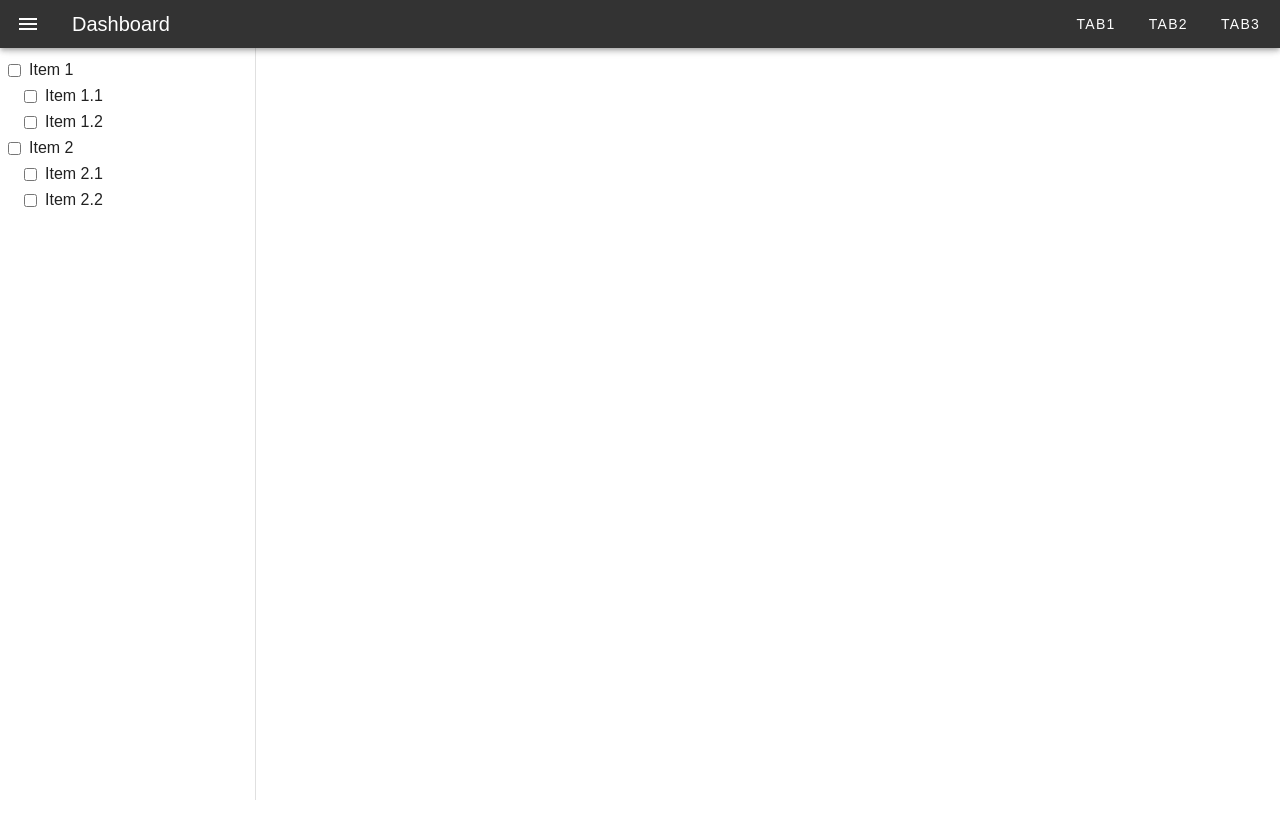
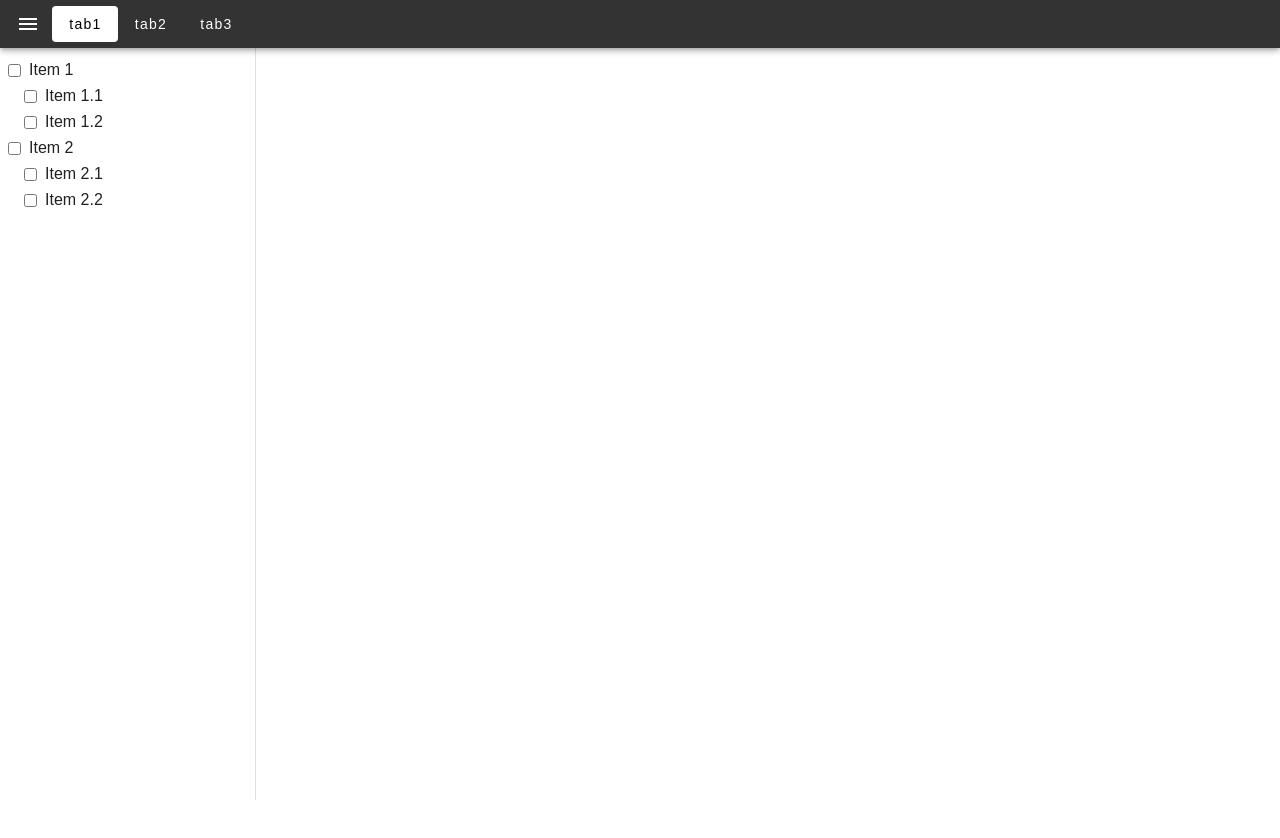
Before and after one commit to timcsy/wsmq, a website: page js/dashboard.html in a window 1280 px wide. Drawn offline with nearby package versions, Linux system fonts and the light colour scheme.

Commit message:
dashboard

```diff
--- a/js/dashboard.html
+++ b/js/dashboard.html
@@ -101,6 +101,16 @@
 
     .window-button.maximize {
       background-color: #28c840;
+    }
+
+    .tab-button {
+      color: white;
+      text-transform: none;
+    }
+
+    .tab-button.active {
+      background-color: white;
+      color: black;
     }
   </style>
 </head>
@@ -541,16 +551,17 @@
         <v-app>
           <v-app-bar app dense height="48" color="#333">
             <v-app-bar-nav-icon @click="toggleDrawer" style="color: white;"></v-app-bar-nav-icon>
-            <v-toolbar-title style="color: white;">Dashboard</v-toolbar-title>
-            <v-spacer></v-spacer>
+            <div style="display: flex;">
               <v-btn
                 v-for="tab in tabs"
                 :key="tab.name"
                 text
                 @click="setCurrentTab(tab.name)"
+                :class="['tab-button', { 'active': currentTab === tab.name }]"
               >
                 {{ tab.name }}
               </v-btn>
+            </div>
           </v-app-bar>
           <dashboard-view
             v-for="tab in tabs"
```
Lines whose indentation alone changed are shown as unchanged.
